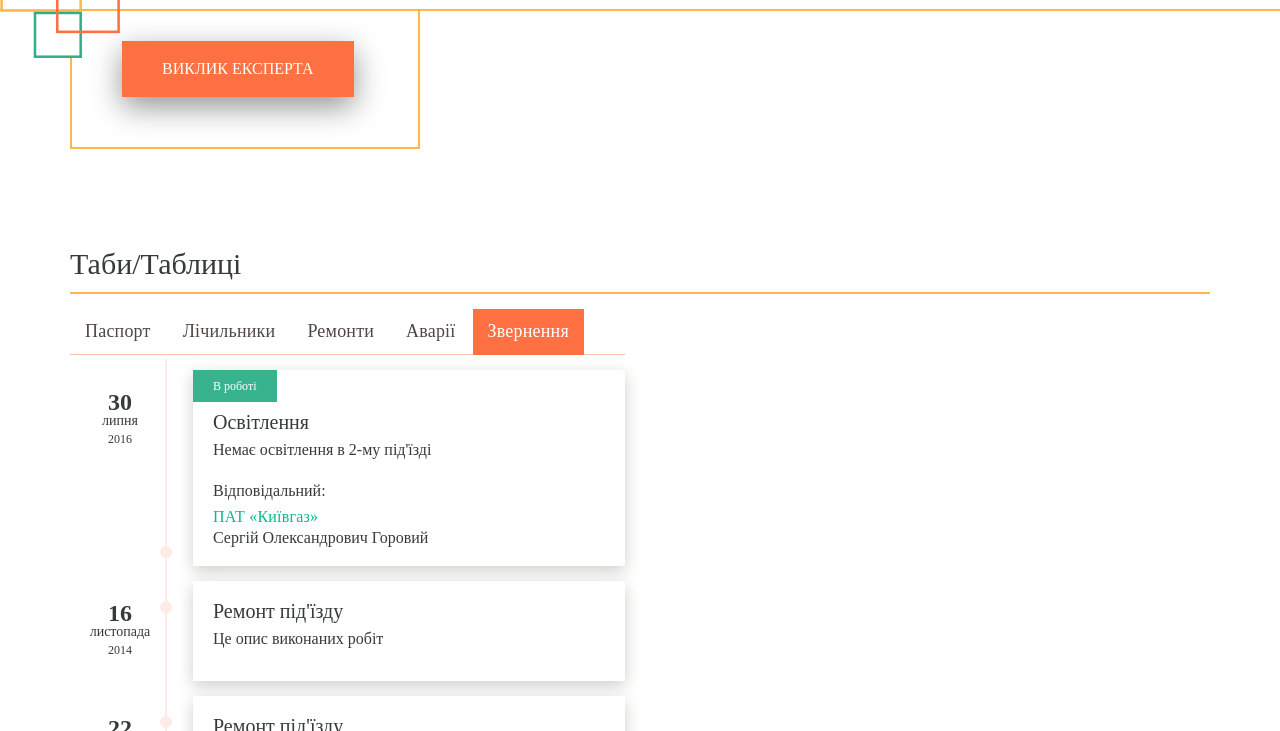
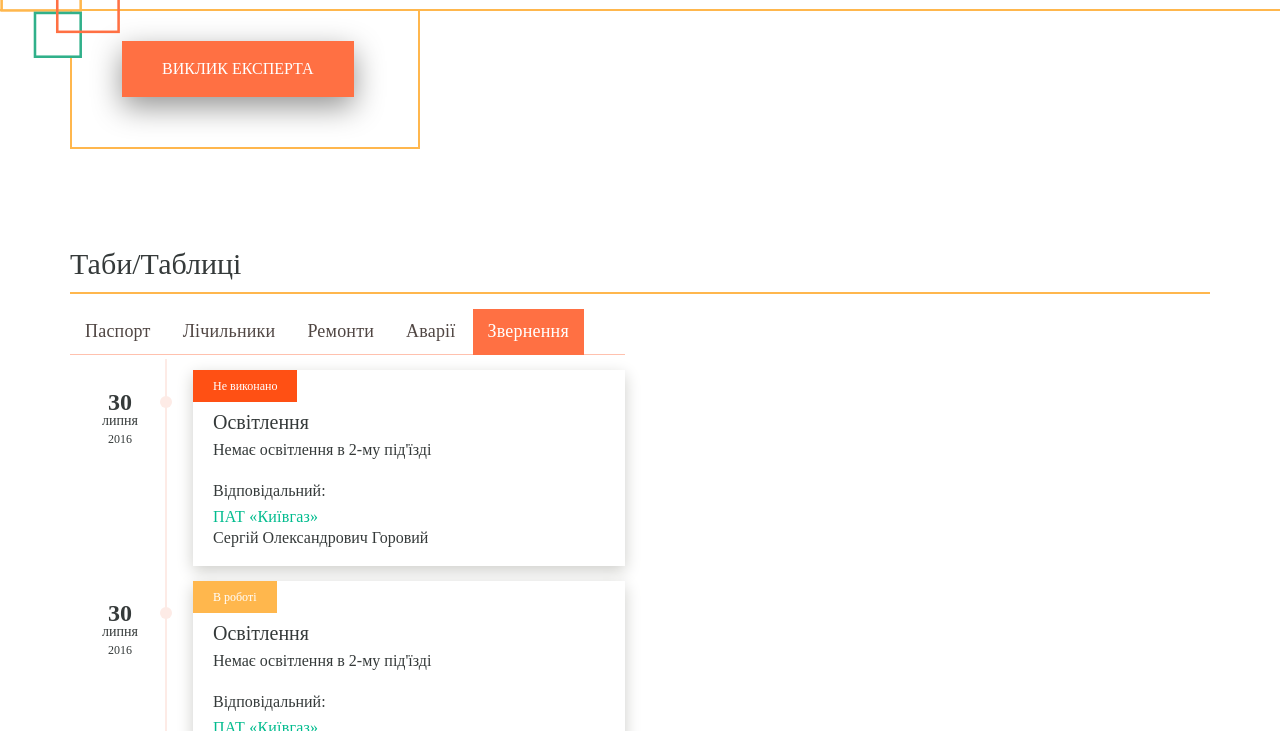
Before and after one commit to calcifer100500/teplo, a website: page html/index.html in a window 1280 px wide. Both pictures are taken after a click on the link "Звернення". Shown: the part 851-1582 px from the top of the page. Drawn offline with nearby package versions, Linux system fonts and the light colour scheme.

Commit message:
timeline

```diff
--- a/css/style.css
+++ b/css/style.css
@@ -35,6 +35,19 @@ html, body {
 
 .relative {
     position: relative;
+}
+
+/* ----------------------------- colors ----------------------- */
+.yellow {
+    background-color: #ffb74d;
+}
+
+.green {
+    background-color: #00bc8e;
+}
+
+.red {
+    background-color: #ff5014;
 }
 
 /* ----------------- image on main page with text ------------------- */
@@ -797,7 +810,6 @@ i.fa-minus {
 .status {
     display: block;
     padding: 10px 20px;
-    background-color: #37b38e;
     color: #ffffff;
     left: 138px;
     top: 60px;
@@ -849,17 +861,11 @@ i.fa-minus {
 }
 
 .timeline-opys.af:after {
-    content: '';
-    display: block;
-    position: absolute;
-    background-color: #fdebe6;
-    width: 12px;
-    height: 12px;
-    -webkit-border-radius: 50%;
-    -moz-border-radius: 50%;
-    border-radius: 50%;
-    left: 105px;
     margin-top: 0px;
+}
+
+.timeline-opys.zver:after {
+    margin-top: -150px;
 }
 
 .date-timeline {
--- a/html/index.html
+++ b/html/index.html
@@ -232,8 +232,8 @@
                             </div>
                             <div class="timeline-opys af">
                                 <div class="timeline-txt">
-                                    <h5>Ремонт під'їзду</h5>
-                                    <p>Це опис виконаних робіт</p>
+                                    <h5>Аварія</h5>
+                                    <p>Це опис аварії</p>
                                 </div>
                             </div>
                         </li>
@@ -245,8 +245,8 @@
                             </div>
                             <div class="timeline-opys af">
                                 <div class="timeline-txt">
-                                    <h5>Ремонт під'їзду</h5>
-                                    <p>Це опис виконаних робіт</p>
+                                    <h5>Аварія</h5>
+                                    <p>Це опис аварії</p>
                                 </div>
                             </div>
                         </li>
@@ -258,8 +258,8 @@
                             </div>
                             <div class="timeline-opys af">
                                 <div class="timeline-txt">
-                                    <h5>Ремонт під'їзду</h5>
-                                    <p>Це опис виконаних робіт</p>
+                                    <h5>Аварія</h5>
+                                    <p>Це опис аварії</p>
                                 </div>
                             </div>
                         </li>
@@ -273,9 +273,9 @@
                                 <h6>липня</h6>
                                 <p>2016</p>
                             </div>
-                            <div class="timeline-opys af">
+                            <div class="timeline-opys zver">
                                 <div class="timeline-txt zv">
-                                    <div class="status">В роботі</div>
+                                    <div class="status red">Не виконано</div>
                                     <h5>Освітлення</h5>
                                     <p>Немає освітлення в 2-му під'їзді</p>
                                     <span class="vidp">Відповідальний:</span>
@@ -286,27 +286,35 @@
                         </li>
                         <li class="timeline">
                             <div class="date-timeline">
-                                <h3>16</h3>
-                                <h6>листопада</h6>
-                                <p>2014</p>
+                                <h3>30</h3>
+                                <h6>липня</h6>
+                                <p>2016</p>
                             </div>
-                            <div class="timeline-opys af">
-                                <div class="timeline-txt">
-                                    <h5>Ремонт під'їзду</h5>
-                                    <p>Це опис виконаних робіт</p>
+                            <div class="timeline-opys zver">
+                                <div class="timeline-txt zv">
+                                    <div class="status yellow">В роботі</div>
+                                    <h5>Освітлення</h5>
+                                    <p>Немає освітлення в 2-му під'їзді</p>
+                                    <span class="vidp">Відповідальний:</span>
+                                    <a href="#"><p>ПАТ «Київгаз»</p></a>
+                                    <p>Сергій Олександрович Горовий</p>
                                 </div>
                             </div>
                         </li>
                         <li class="timeline">
                             <div class="date-timeline">
-                                <h3>22</h3>
-                                <h6>березня</h6>
-                                <p>2010</p>
+                                <h3>30</h3>
+                                <h6>липня</h6>
+                                <p>2016</p>
                             </div>
-                            <div class="timeline-opys af">
-                                <div class="timeline-txt">
-                                    <h5>Ремонт під'їзду</h5>
-                                    <p>Це опис виконаних робіт</p>
+                            <div class="timeline-opys zver">
+                                <div class="timeline-txt zv">
+                                    <div class="status green">Виконано</div>
+                                    <h5>Освітлення</h5>
+                                    <p>Немає освітлення в 2-му під'їзді</p>
+                                    <span class="vidp">Відповідальний:</span>
+                                    <a href="#"><p>ПАТ «Київгаз»</p></a>
+                                    <p>Сергій Олександрович Горовий</p>
                                 </div>
                             </div>
                         </li>
```
